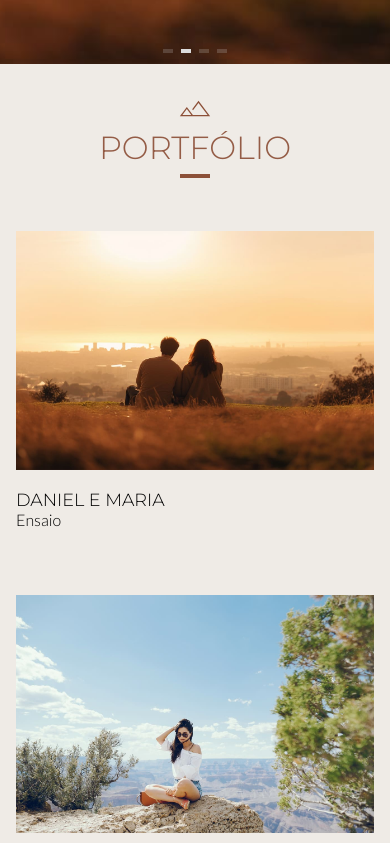
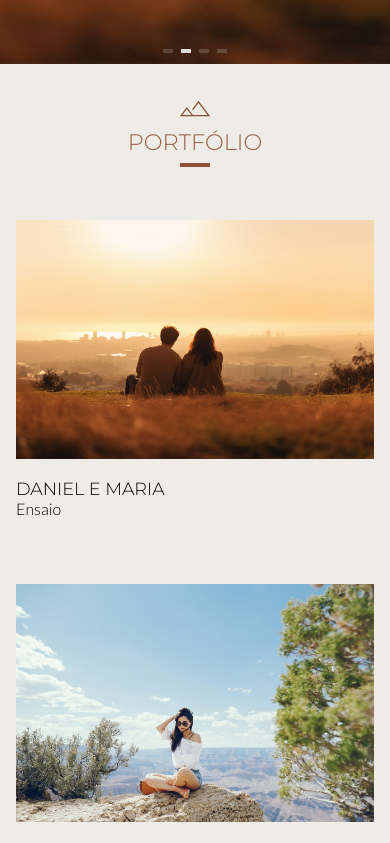
Before and after one commit to rlxmts/anzelfotografia, a React (Create React App) app: page / in a window 390 px wide. Shown: the part 780-1623 px from the top of the page. Built offline with nearby package versions, Linux system fonts and the light colour scheme; no server answers.

Commit message:
:iphone: Responsividade, ajustando titulos

```diff
--- a/src/components/commom/Titulo/index.js
+++ b/src/components/commom/Titulo/index.js
@@ -35,6 +35,10 @@ const H2 = styled.h2`
         bottom: -.7rem;
         background-color: #8c5038;
     }
+
+    @media screen and (max-width: 768px){
+        font-size: 1.4rem;
+    }
 `
 
 const Titulo = ({titulo, img})=> {
```
